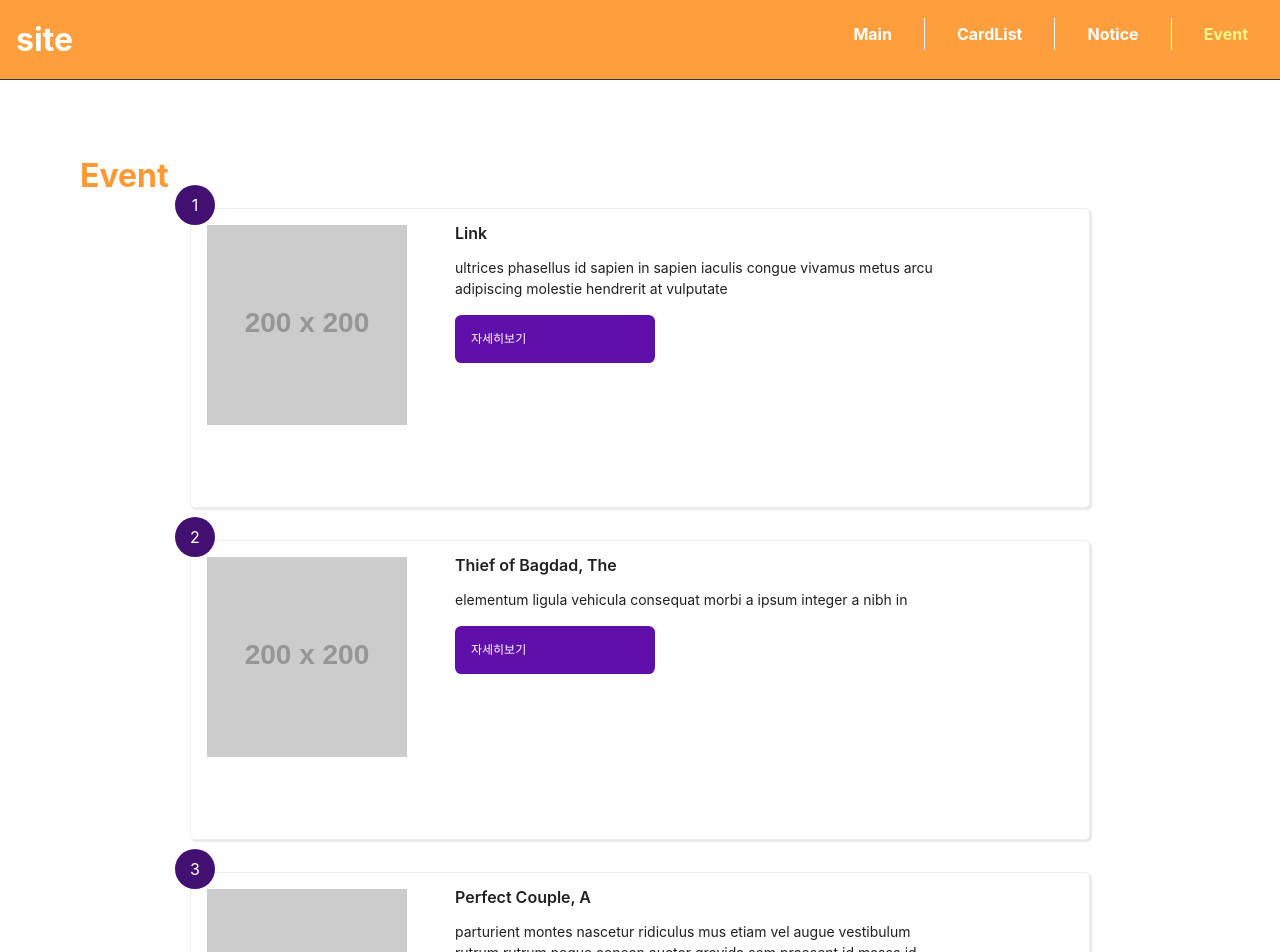
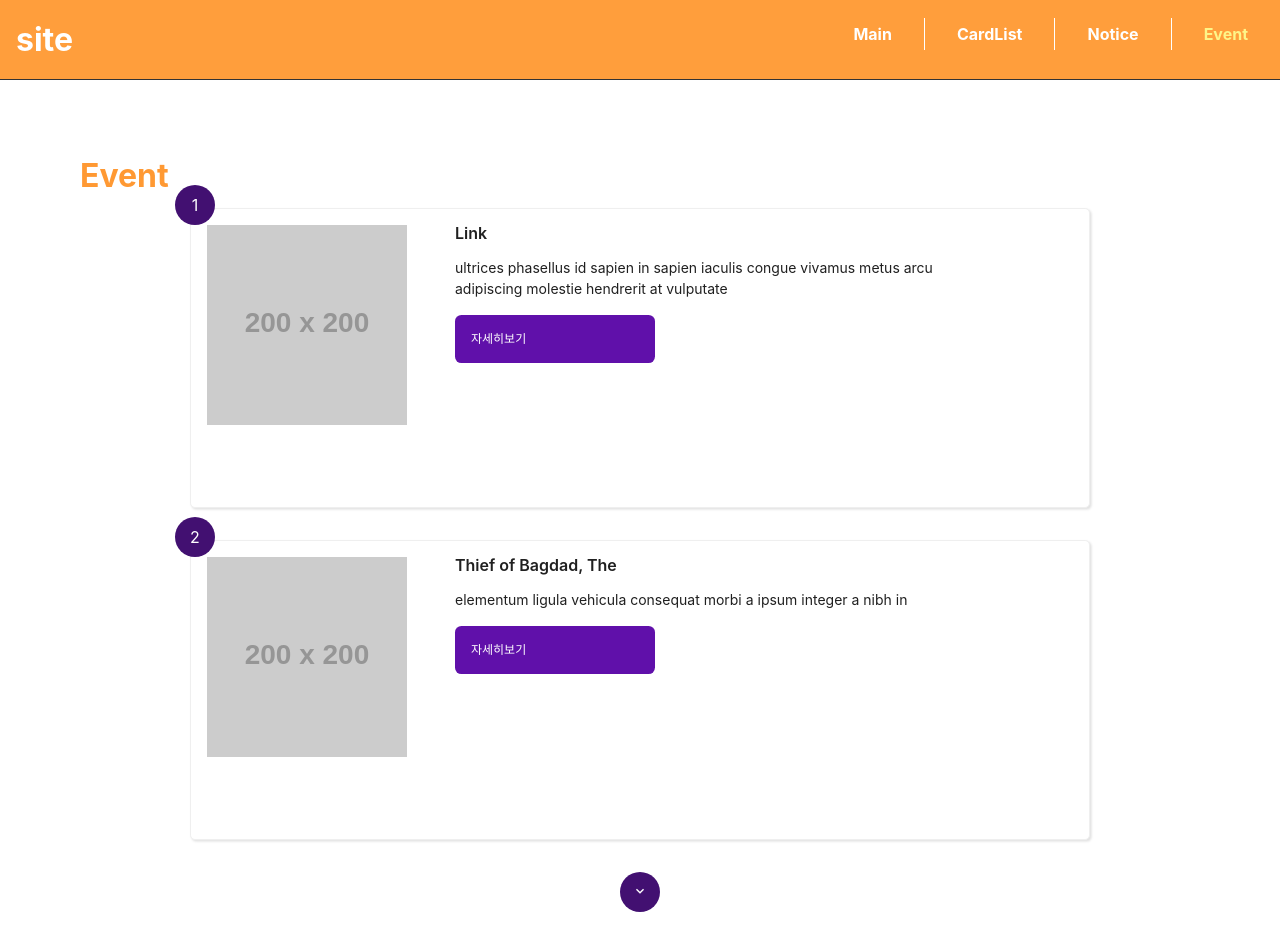
Before and after one commit to wonhjteacher/react06, a React (Create React App) app: page /event in a window 1280 px wide. Shown: the top 952 px of the page. Built offline with nearby package versions, Linux system fonts and the light colour scheme.

Commit message:
add event more

```diff
--- a/src/components/Event.jsx
+++ b/src/components/Event.jsx
@@ -1,12 +1,14 @@
 import React from 'react';
 import EventStyle from './../style/event.module.css';
-import {Link} from 'react-router-dom';
 import { useEffect ,useState } from 'react';
 import EventItem from './EventItem';
+import {MdExpandMore} from 'react-icons/md';
 
 const Event = () => {
      //data 불러오기
+     const listPlusNum=2;
      const [dataList,setDataList] = useState([]);
+     const [moreNum,setMoreNum] =useState(listPlusNum)
      const dataUrl = './data/eventData.json';
      useEffect(()=>{
         (async () => {
@@ -16,9 +18,10 @@ const Event = () => {
         })()
      },[])
 
-
-     const viewData = dataList.filter((data,index)=>index<5)
-     console.log(viewData)
+     const fncMore= () => {
+        setMoreNum(moreNum+listPlusNum)
+     }
+    const viewData = dataList.filter((data,index)=>index<moreNum)
     return (
         <div className={EventStyle.event}>
             <h2>Event</h2>
@@ -32,6 +35,11 @@ const Event = () => {
                 }
 
             </ul>
+            <div className={EventStyle.moreBtn}>
+                <button type='button' onClick={fncMore}>
+                    <MdExpandMore />
+                </button>
+            </div>
         </div>
     );
 };
--- a/src/style/event.module.css
+++ b/src/style/event.module.css
@@ -58,3 +58,13 @@
     background-color: rgb(66, 16, 113);color:#fff;
     font-size: 1rem;line-height: 40px;text-align: center;
 }
+.moreBtn{
+    width: 2.5rem;height: 2.5rem;
+    margin: 2rem auto;
+}
+.moreBtn>button{
+    width: 100%;height: 100%;
+    font-size: 1rem;
+    background-color: rgb(66, 16, 113);
+    color:#fff;border-radius: 50%;
+}
```
